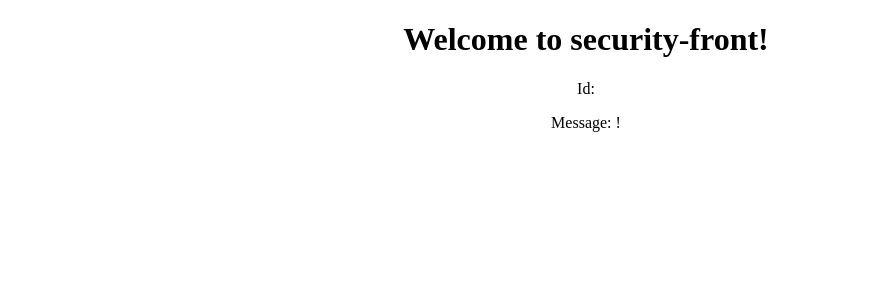
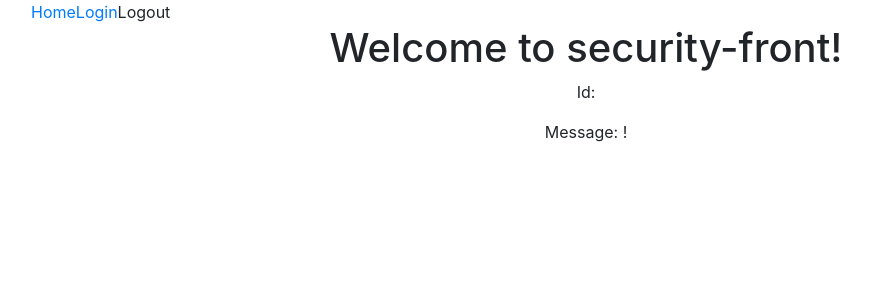
Before and after one commit to walker911/security-front-angular, an Angular app: page / in a window 1280 px wide. Shown: the top 300 px of the page, without its empty margins (54-924 px from the left). Built offline with nearby package versions, Linux system fonts and the light colour scheme; no server answers.

Commit message:
feat: add bootstrap

```diff
--- a/angular.json
+++ b/angular.json
@@ -23,7 +23,8 @@
               "src/assets"
             ],
             "styles": [
-              "src/styles.css"
+              "src/styles.css",
+              "./node_modules/bootstrap/dist/css/bootstrap.min.css"
             ],
             "scripts": [],
             "es5BrowserSupport": true
--- a/package.json
+++ b/package.json
@@ -19,7 +19,9 @@
     "@angular/platform-browser": "~7.2.0",
     "@angular/platform-browser-dynamic": "~7.2.0",
     "@angular/router": "~7.2.0",
+    "bootstrap": "^4.3.1",
     "core-js": "^2.5.4",
+    "npm": "^6.8.0",
     "rxjs": "~6.3.3",
     "tslib": "^1.9.0",
     "zone.js": "~0.8.26"
--- a/src/app/app.component.html
+++ b/src/app/app.component.html
@@ -1,4 +1,11 @@
 <!--The content below is only a placeholder and can be replaced.-->
+<div class="container">
+  <ul class="nav nav-pills">
+    <li><a routerLinkActive="active" routerLink="/home">Home</a></li>
+    <li><a routerLinkActive="active" routerLink="/login">Login</a></li>
+    <li><a (click)="logout()">Logout</a></li>
+  </ul>
+</div>
 <div style="text-align:center" class="container">
   <h1>
     Welcome to {{ title }}!
```
Also changed, not shown: 1 other file (tests, documents, lock files or other folders).
